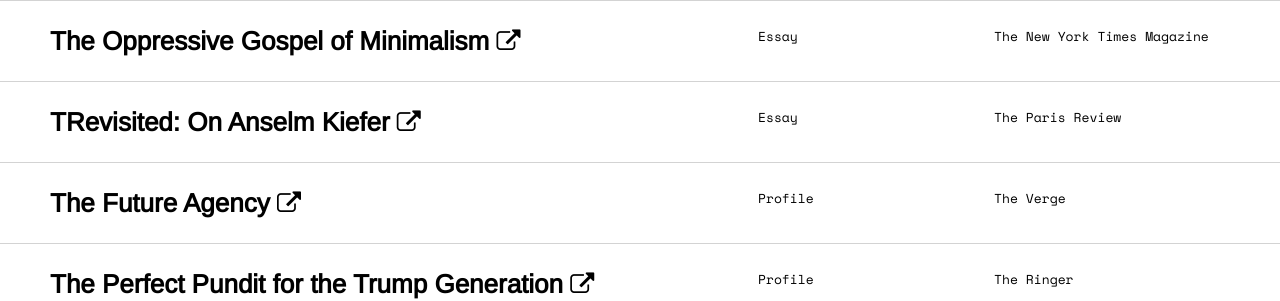
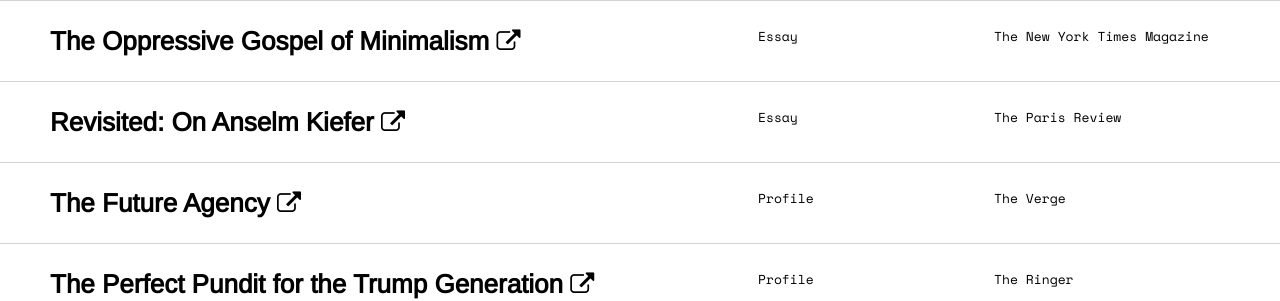
Before and after one commit to jarrettfuller/jekyll-test, a Jekyll site: the page built from index.html, in a window 1280 px wide. Shown: the part 318-619 px from the top of the page. Built offline with Jekyll 4.4.1, drawn with Linux system fonts in a browser that asks for light colours; some web fonts are replaced.

Commit message:
fixed spelling

```diff
--- a/index.html
+++ b/index.html
@@ -36,7 +36,7 @@
 
             <a href="https://www.theparisreview.org/blog/2017/04/04/ruins-made-in-advance/">
         <div class="object">
-            <div class="hp_project">TRevisited: On Anselm Kiefer <i class="fa fa-external-link" aria-hidden="true"></i></div>
+            <div class="hp_project">Revisited: On Anselm Kiefer <i class="fa fa-external-link" aria-hidden="true"></i></div>
             <div class="hp_type">Essay</div>
             <div class="hp_publication">The Paris Review</div>
         </div>
```
